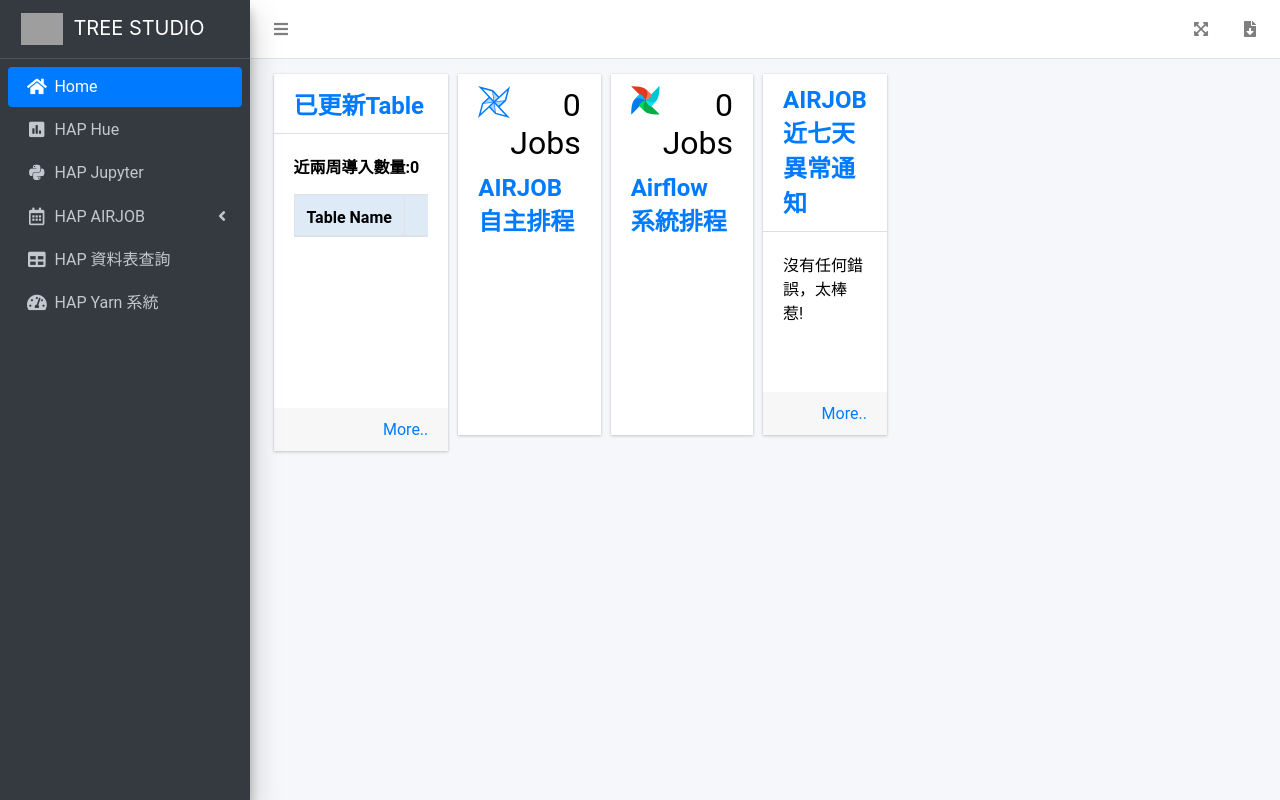
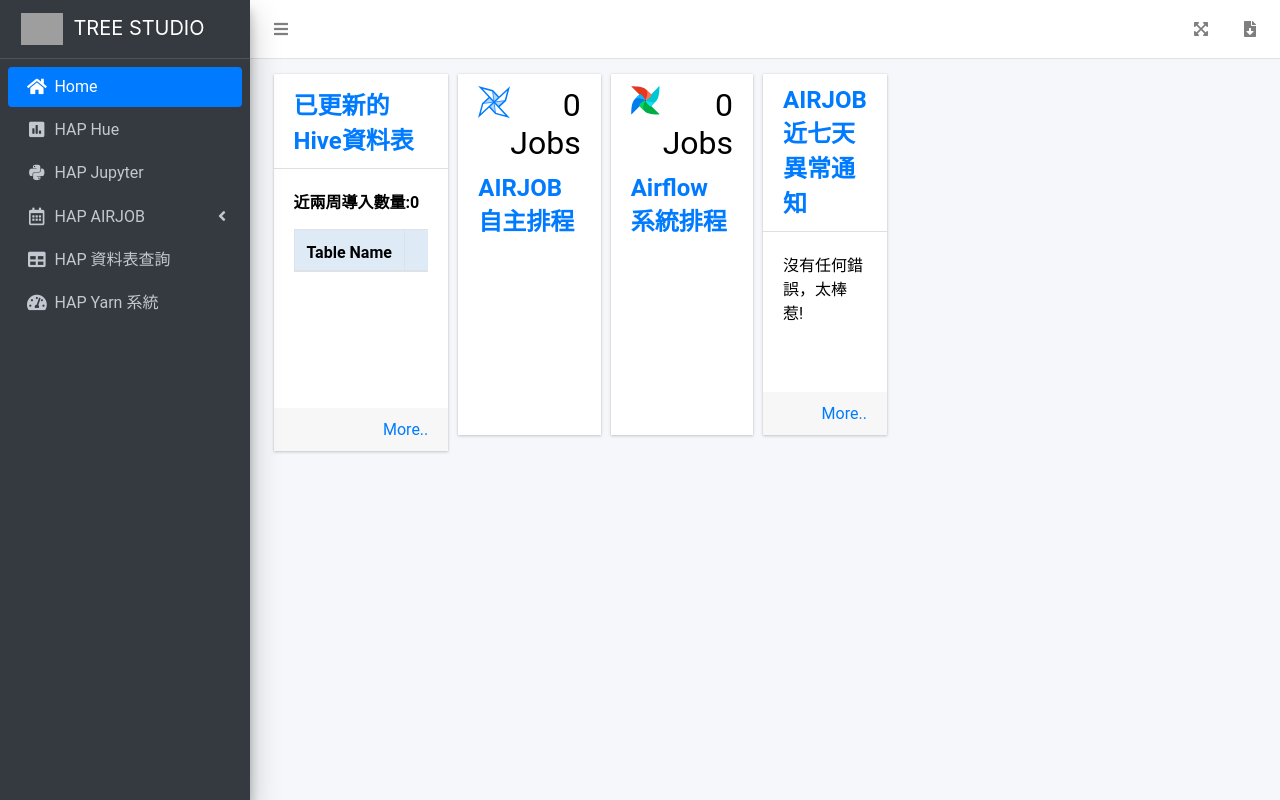
Before and after one commit to man4781747/TreeStudioHTML, a Django app: page /TreeStudioAPIs/mainHTML/ in a window 1280 px wide. Run offline with Django 3.2, Linux system fonts and the light colour scheme; lists and menus that the app fills with data are empty; grey boxes are pictures that could not be loaded.

Commit message:
修改Table名稱

```diff
--- a/Volume/DjangoServer/TreeStudio/TreeStudioAPIs/templates/TreeStudio_mainHTML.html
+++ b/Volume/DjangoServer/TreeStudio/TreeStudioAPIs/templates/TreeStudio_mainHTML.html
@@ -294,7 +294,7 @@
                         <div id='table-update-window' class="box-card" style="height: 100%;">
                             <div class='box-card-header'>
                                 <div class='box-card-title'>
-                                    已更新Table
+                                    已更新的Hive資料表
                                 </div>
                             </div>
                             <div class='box-card-body'>
```
